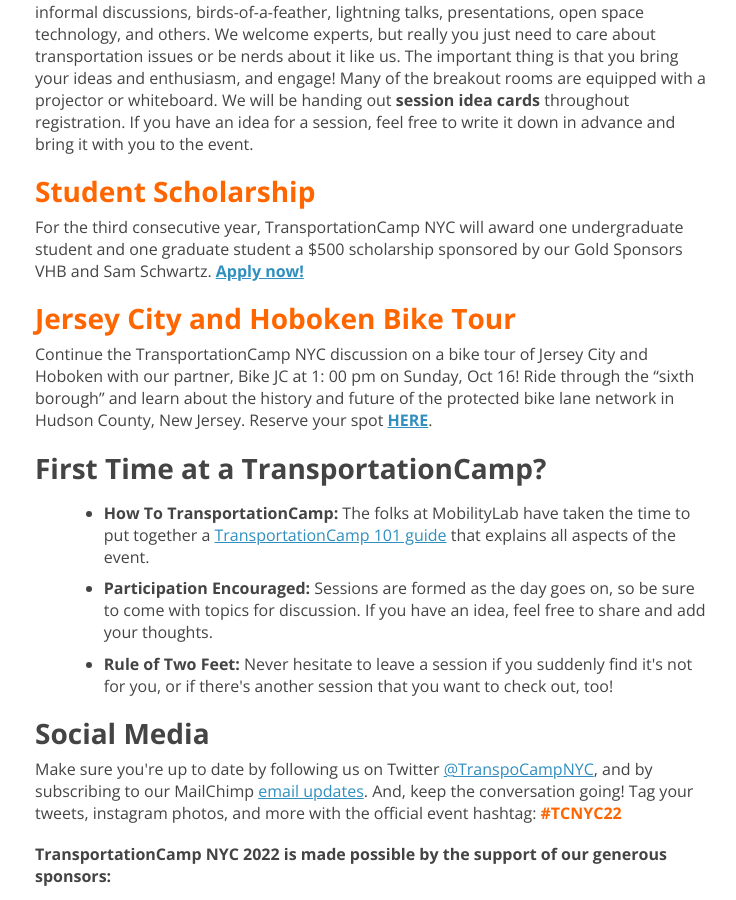
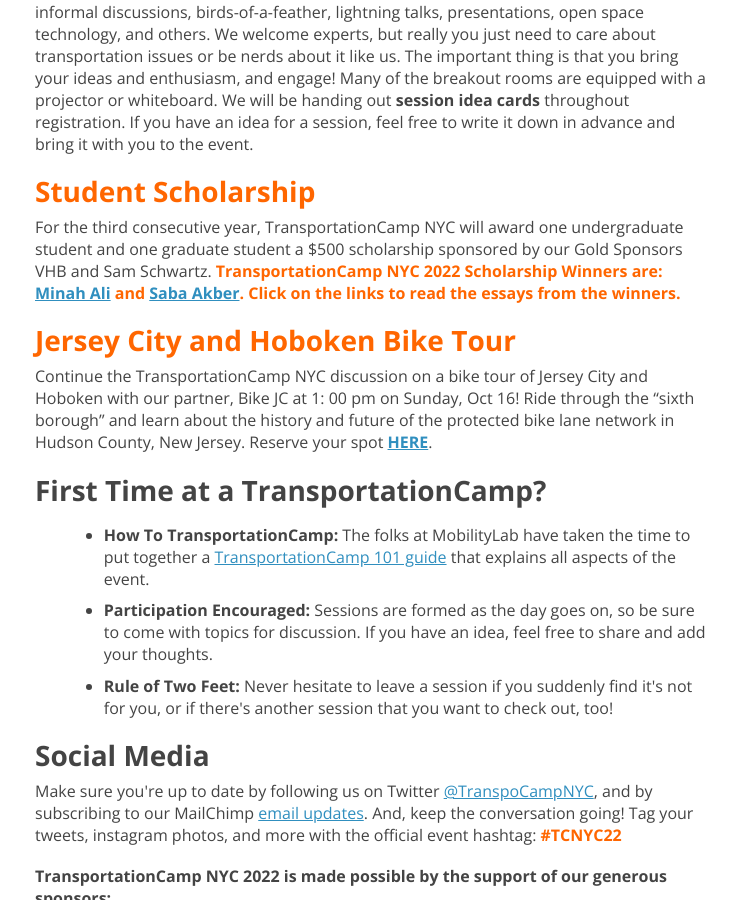
Before and after one commit to transpocamp/transportationcamp.org, a Jekyll site: the page built from events/nyc-2022/index.markdown, in a window 1280 px wide and 900 px high, scrolled down 1372 px. Shown: the whole window, without its empty margins (269-1005 px from the left). Built offline with Jekyll 4.4.1, drawn with Linux system fonts in a browser that asks for light colours; nearby versions of some CDN libraries.

Commit message:
NYC scholarship essays

```diff
--- a/events/nyc-2022/index.markdown
+++ b/events/nyc-2022/index.markdown
@@ -52,7 +52,10 @@
 <h3 style="color: #FF6600;">Student Scholarship</h3>
 For the third consecutive year, TransportationCamp NYC will award one undergraduate student and one graduate student a
 $500 scholarship sponsored by our Gold Sponsors VHB and Sam
-Schwartz. **[Apply now!](https://forms.gle/9kLeniN76yaRK6ZM8)**
+Schwartz. <span style="color: #FF6600;">**TransportationCamp NYC 2022 Scholarship Winners
+are: [Minah Ali](https://drive.google.com/file/d/10wczz3wkPJe7jQst4iy83qFWO1Er7RpH/view?usp=sharing)
+and [Saba Akber](https://drive.google.com/file/d/1TwZBte5BYmFQ3Z3xbOt0hsgv298qJQGw/view?usp=sharing). Click on the links
+to read the essays from the winners.**</span>
 
 <h3 style="color: #FF6600;">Jersey City and Hoboken Bike Tour</h3>
 Continue the TransportationCamp NYC discussion on a bike tour of Jersey City and Hoboken with our partner, Bike JC at 1:
```
Also changed, not shown: other parts of events/nyc-2022/index.markdown (+1 -1 lines).
